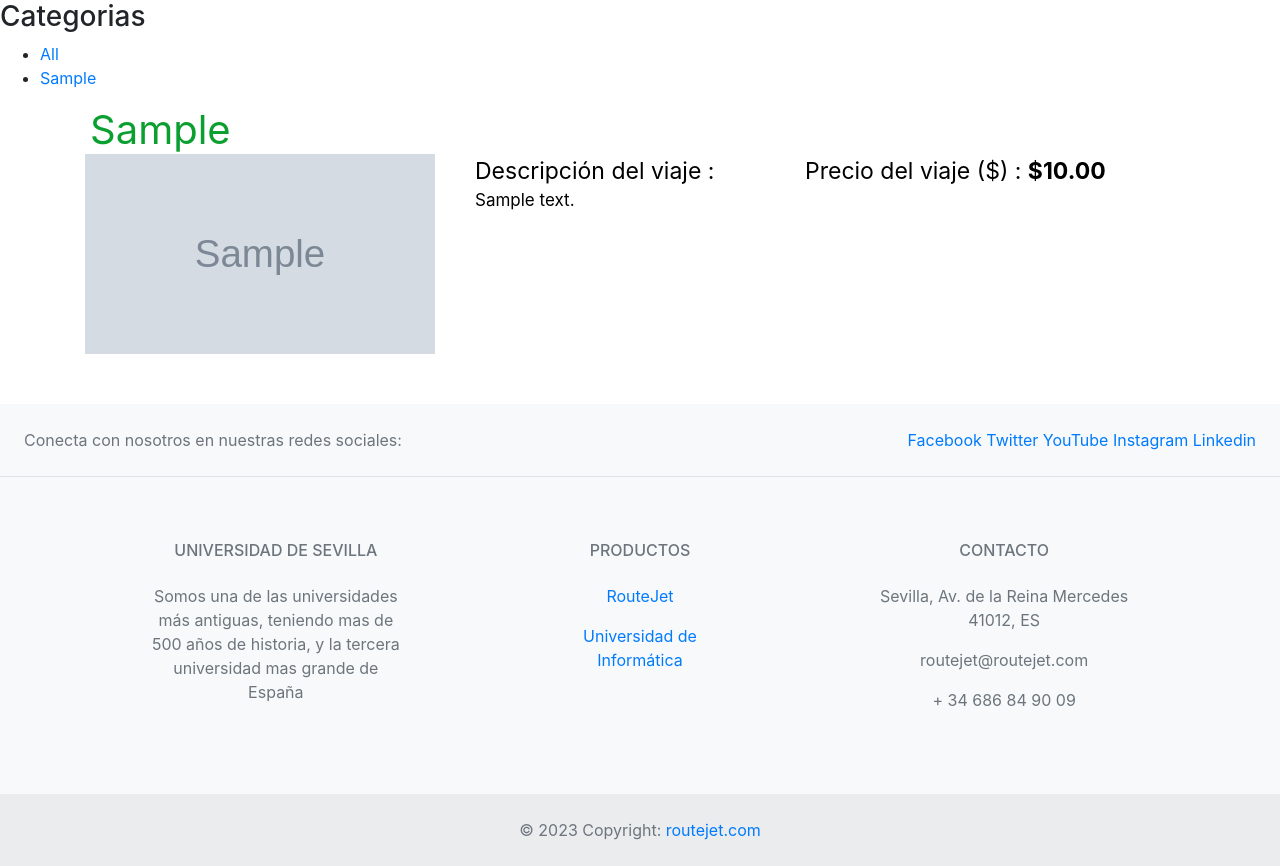
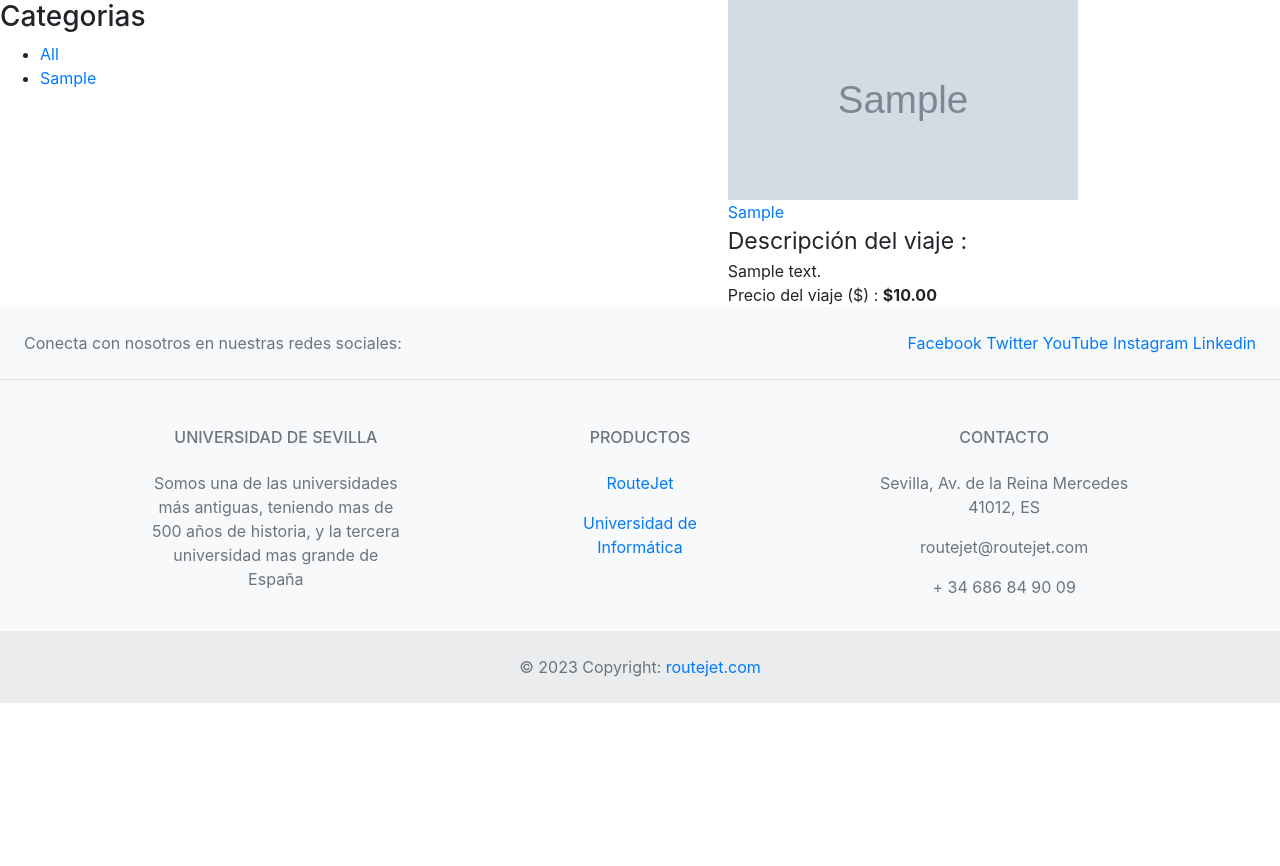
Before and after one commit to jmartinacu/RouteJet-114, a Django app: page /store/ in a window 1280 px wide. Shown: the part 118-984 px from the top of the page. After the commit the page ends 821 px from the top, so only its background shows below. Run offline with Django 4.2, Linux system fonts and the light colour scheme; tables that the repository leaves empty hold one stand-in row (values such as "Sample post"); grey boxes marked "Sample" are stand-in pictures.

Commit message:
feat: Añadidos estilos catalogo ficha producto #17

```diff
--- a/routejet/product/views.py
+++ b/routejet/product/views.py
@@ -4,4 +4,4 @@ from .models import Product
 
 def product_detail(request, id, slug):
   product = get_object_or_404(Product, id=id, slug=slug, available=True)
-  return render('product/detail.html', {'product': product})
+  return render(request, 'product/detail.html', {'product': product})
--- a/routejet/routejet/urls.py
+++ b/routejet/routejet/urls.py
@@ -29,4 +29,4 @@ urlpatterns = [
 ]
 
 if settings.DEBUG:
-  urlpatterns + static(settings.MEDIA_URL, document_root=settings.MEDIA_ROOT)
+  urlpatterns += static(settings.MEDIA_URL, document_root=settings.MEDIA_ROOT)
--- a/routejet/store/static/css/product_list.css
+++ b/routejet/store/static/store/css/product_list.css
@@ -1,4 +1,21 @@
-.city a{
+.html {
+  color: black;
+}
+.product_list-article-main {
+  display: flex;
+}
+.product_list-section-categories {
+  flex: content;
+}
+.product_list-section-products {
+  flex: 1;
+  display: grid;
+  grid-template-columns: repeat(3, 1fr);
+  gap: 10px;
+  grid-auto-rows: 100xp;
+}
+
+/* .city a{
     text-decoration: none;
     color: inherit;
     font-family: 'Inter';
@@ -52,4 +69,4 @@
     color: #9f200a;
     margin-left: 90px;
     margin-top: 50px;
-}
+} */
--- a/routejet/store/templates/store/product_list.html
+++ b/routejet/store/templates/store/product_list.html
@@ -1,4 +1,3 @@
-<!-- FILEPATH: /home/manuel/Route-Jet/RouteJet-114/routejet/core/templates/core/product_list.html -->
 {% extends "core/base.html" %}
 
 {% load static %}
@@ -6,14 +5,14 @@
 {% block title %} Catalogo {% endblock %}
 
 {% block header %}
-  <link rel="stylesheet" href="{% static "css/product_list.css" %}">
+  <link rel="stylesheet" href="{% static "store/css/product_list.css" %}">
 {% endblock header %}
 
 {% block description %}Catalogo de viajes{% endblock description %}
 
 {% block content %}
-
-  <div class="product_list-div-categories">
+  <article class="product_list-article-main">
+    <section class="product_list-section-categories">
       <h3>Categorias</h3>
       <ul>
         <li {% if not category %} class="selected" {% endif %}>
@@ -25,14 +24,10 @@
           </li>
         {% endfor %}
       </ul>
-  </div>
+    </section>
+    <section class="product_list-section-products">
       {% for product in products %}
         <div class="item">
-        <div class="city">
-            {% if product.available %}
-              <a href="{{ product.get_absolute_url }}">{{ product.city }}</a>
-            {% endif %}
-        </div>
             {% comment %} <div class="unavailable-city">
                 {% if not product.available %}
                 <a href="{{ product.get_absolute_url }}" class="unavailable-city">{{ product.city }}</a>
@@ -45,6 +40,11 @@
 
                   </a>
               </div>
+              <div class="city">
+                  {% if product.available %}
+                    <a href="{{ product.get_absolute_url }}">{{ product.city }}</a>
+                  {% endif %}
+              </div>
               <div class="description">
                   <span style="font-size: 23px">Descripción del viaje :</span>
                   <span><br>{{ product.description }}</span>
@@ -56,4 +56,6 @@
             </div>
         </div>
       {% endfor %}
+    </section>
+  </article>
 {% endblock %}
```
Also changed, not shown: routejet/product/static/css/detail.css (added, +18 -0 lines), routejet/product/templates/product/detail.html (+32 -0 lines). Lines whose indentation alone changed are shown as unchanged.
